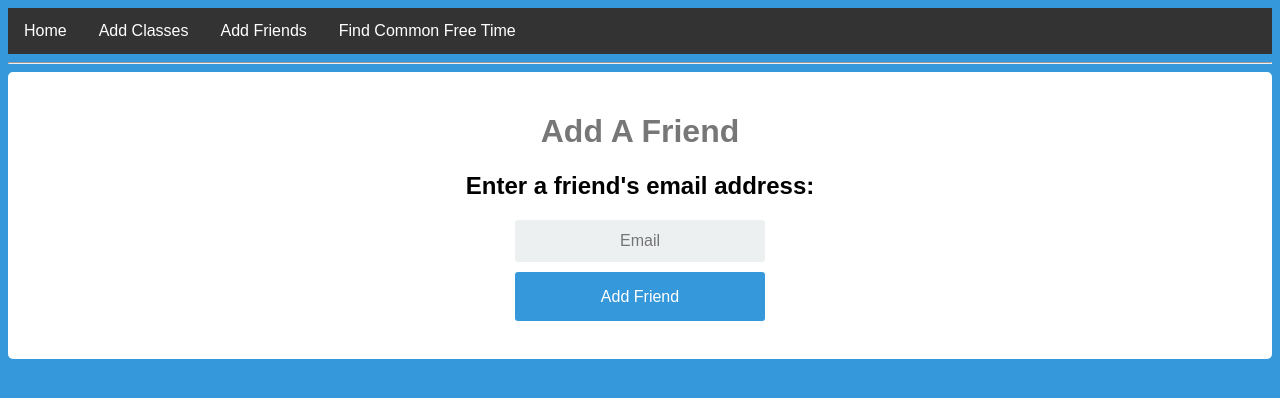
After one commit to theasianpianist/schedulr, a Flask app: page /add_friends in a window 1280 px wide. The commit adds this page. Shown: the top 398 px of the page. Run offline with Flask 2, Linux system fonts and the light colour scheme; a user stored in the database is signed in.

Commit message:
idk fixes stuff???

```diff
--- a/app.py
+++ b/app.py
@@ -4,7 +4,7 @@ from flask_login import login_required, logout_user, login_user, LoginManager, c
 import os
 import database
 import comparison
-from user_management import check_password
+from user_management import check_password, add_friend
 app = Flask(__name__)
 
 lm = LoginManager()
@@ -44,6 +44,8 @@ def add_classes():
 
 @app.route('/submit_classes', methods=['POST'])
 def submit_classes():
+	if not session.get('logged_in'):
+		return render_template('login.html')
 	week = ["sun", "mon", "tue", "wed", "thu", "fri", "sat"]
 	classes = []
 	starts = []
@@ -85,12 +87,30 @@ def common():
 
 @app.route('/find_common', methods=['POST'])
 def find_common():
+	if not session.get('logged_in'):
+		return render_template('login.html')
 	friend = request.form.get('friends')
 	week = ["sun", "mon", "tue", "wed", "thu", "fri", "sat"]
 	time = []
 	for day in week:
 		time.append(comparison.find_shared_free_time(g.user.get_id(), friend, day))
 	return render_template('common.html', friend_list = database.get_friends(g.user.get_id()), common_time = time)
+
+@app.route('/add_friends')
+def add_friends():
+	if not session.get('logged_in'):
+		return render_template('login.html')
+	else:
+		return render_template('friends.html')
+
+@app.route('/submit_friend', methods=['POST'])
+def submit_friend():
+	if not session.get('logged_in'):
+		return render_template('login.html')
+	friend_email = request.form['friend_email']
+	add_friend(g.user.get_id(), friend_email)
+	flash("Friend added")
+	return render_template('friends.html')
 
 
 @app.route('/login', methods=['GET','POST'])
--- a/database.py
+++ b/database.py
@@ -51,8 +51,10 @@ def get_user_classes(user_email, day):
 			cur = con.cursor()
 			cur.execute("SELECT (%s) FROM main WHERE email = ?" % str(day), (user_email,))
 			classes = cur.fetchall()
-			if classes[0][0] is not None:
+			if classes and classes[0][0]:
 				classes = eval("[" + classes[0][0] + "]")
+			else:
+				return [(None,)]
 	except sql.Error as error:
 		print("Error %s", str(error))
 		sys.exit(1)
--- a/templates/base.html
+++ b/templates/base.html
@@ -8,6 +8,7 @@
           <li><a href="/index">Home</a></li>
           <li><a href="/add_classes">Add Classes</a></li>
           <li><a href="/add_friends">Add Friends</a></li>
+          <li><a href="/common">Find Common Free Time</a></li>
         </ul>
     <hr>
     {% block content %}{% endblock %}
--- /dev/null
+++ b/templates/friends.html
@@ -0,0 +1,39 @@
+{% extends "base.html" %}
+{% block content %}
+
+<form action="/submit_friend" method="POST">
+	<div>
+		<div class="login-screen">
+			<div class="app-title">
+				<h1>Add A Friend</h1>
+			</div>
+			{% with messages = get_flashed_messages() %}
+      		{% if messages %}
+        		{% for message in messages %}
+                    <div style="text-align: center">
+            		<span style="color: red;">{{message}} </span>
+                    </div><br>
+        		{% endfor %}
+        		</ul>
+      		{% endif %}
+		    {% endwith %}
+
+			<div class="login-form">
+                <div class="control-group">
+                    <h2>Enter a friend's email address:</h2>
+                </div>
+				<div class="control-group">
+                    <input type="text" class="login-field" value="" placeholder="Email" name="friend_email">
+				</div>
+
+
+                <input type="submit" value="Add Friend" class="btn btn-primary btn-large btn-block" >
+			    <br>
+                {% if common_time %}
+                <p>Your shared time is {{common_time}}</p>
+                {% endif %}
+			</div>
+		</div>
+	</div>
+</form>
+{% endblock %}
--- a/user_management.py
+++ b/user_management.py
@@ -17,10 +17,26 @@ def check_password(user_email, password):
 		if con:
 			con.close()
 
-# def add_user(user_email, password):
-# 	user_email = user_email.upper()
-# 	try:
-# 		con = sql.connect(db_name)
-# 		with con:
-# 			cur = con.cursor()
-# 			cur.execute('''INSERT into MAIN (email, pass) VALUES(?,?)''', (user_email, password))
+def add_friend(user_email, friend_email):
+	user_email = user_email.upper()
+	friend_email = friend_email.upper()
+	try:
+		con = sql.connect(db_name)
+		with con:
+			cur = con.cursor()
+			cur.execute("SELECT friends FROM main WHERE email = ?", (user_email,))
+			old_friends = cur.fetchone()[0]
+			if old_friends:
+				new_friends = eval(old_friends)
+				new_friends.add(friend_email)
+			else:
+				new_friends = [friend_email]
+			cur.execute("UPDATE main SET friends = ? WHERE email = ?", (str(new_friends), user_email))
+	except sql.Error as error:
+		print("Error %s" % str(error))
+	finally:
+		if con:
+			con.close()
+
+if __name__ == "__main__":
+	add_friend("user1@psu.edu", "user3@psu.edu")
```
Also changed, not shown: test.db, 1 other file.
